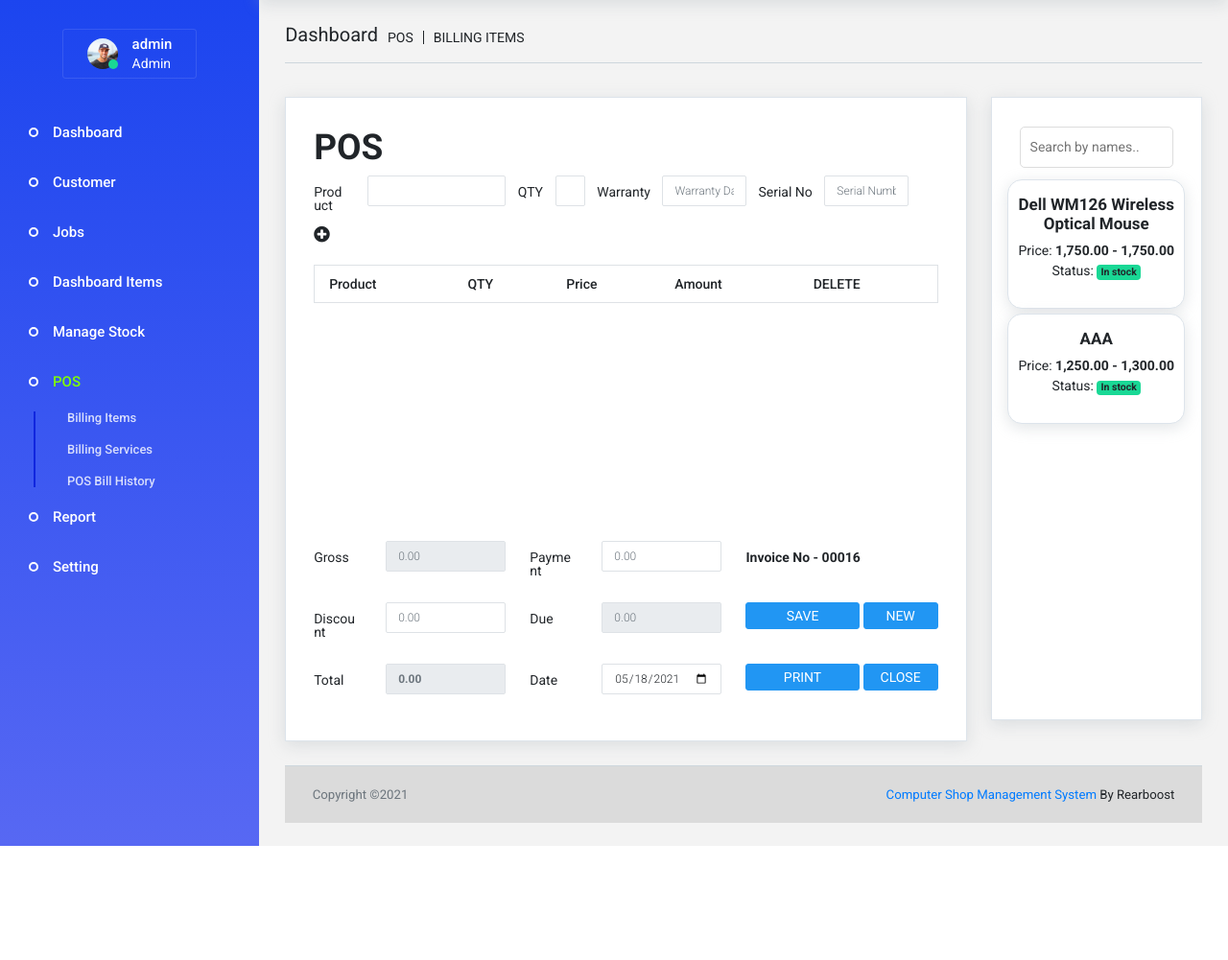
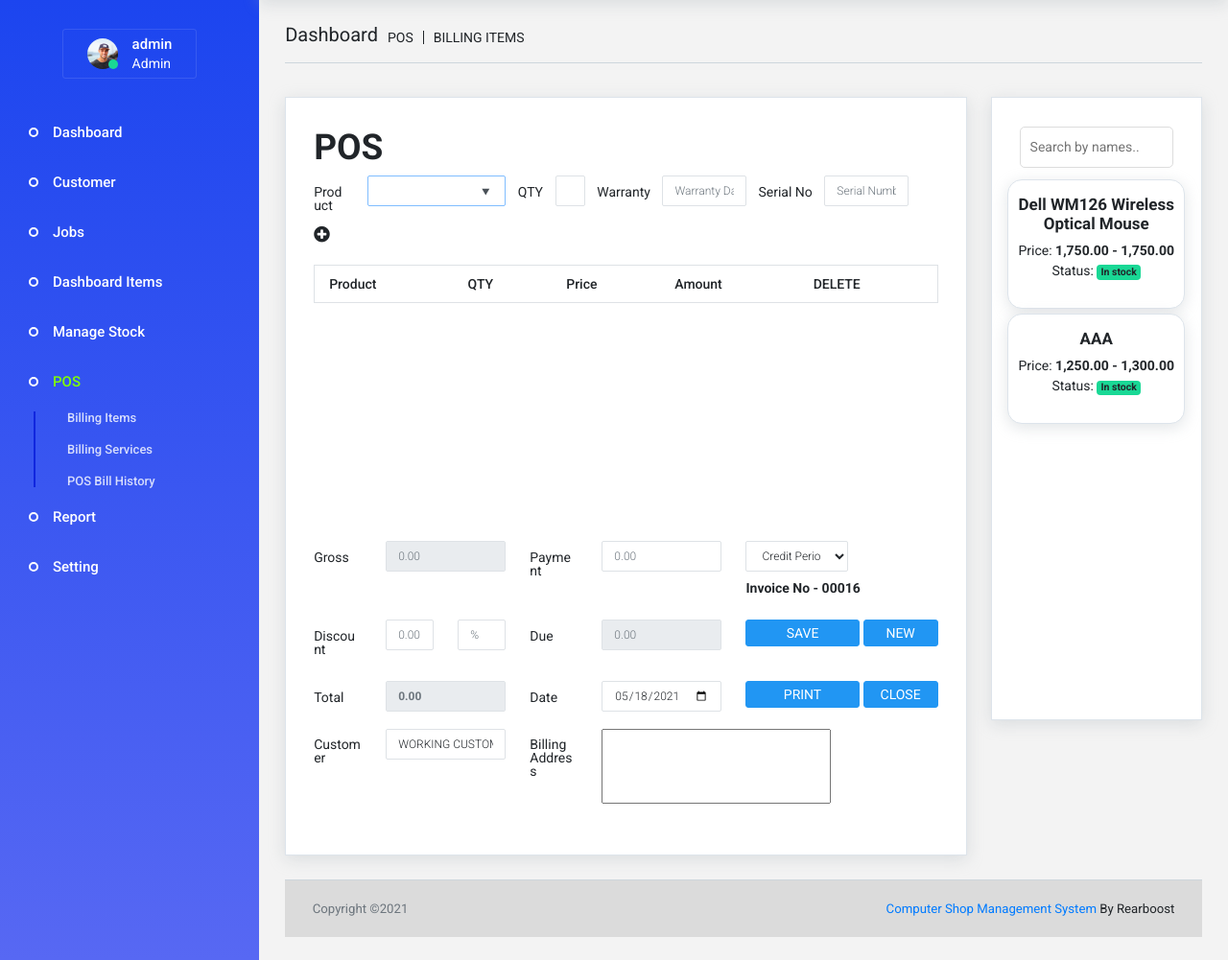
Before and after one commit to rearboost/wordpress-pos, a PHP site: page /content/billing_item.php in a window 1280 px wide. Shown: the part 63-1064 px from the top of the page at 96% size. Before the commit the page ends 945 px from the top, so only its background shows below. Run offline with PHP 8.4, Linux system fonts and the light colour scheme; a user stored in the database is signed in; data comes from the database, SQL or seed files in the repository; both versions use the stored data as it was after the commit; data that the repository does not hold is empty; some web fonts are replaced.

Commit message:
POS Bill  Update

```diff
--- a/content/billing_item.php
+++ b/content/billing_item.php
@@ -178,11 +178,20 @@ include('../include/config.php');
                                   }
 
                                 ?>
+
                                 <input type="hidden" id="inv_id" value="<?php echo $nextID ?>">
-                                <b><label class="col-sm-12 col-form-label">Invoice No - <?php echo sprintf('%05d', $nextID); ?></label></b>
-                                    <!-- <div class="col-sm-8">
-                                      <input type="text" class="form-control" name ="invoice_no"  value=""/>
-                                    </div> -->
+                                  <div class="col-sm-7">
+                                   <select class="form-control" id="credit_period" name="credit_period" required>
+                                        <option value = "0">Credit Period</option>
+                                        <option value = "7">7 Days</option>
+                                        <option value = "14">14 Days</option>
+                                        <option value = "21">21 Days</option>
+                                        <option value = "28">28 Days</option>
+                                    </select>
+
+                                  </div>
+                                  <b><label class="col-sm-12 col-form-label">Invoice No - <?php echo sprintf('%05d', $nextID); ?></label></b>
+
                                 </div>
                             </div>
                         </div><!-- end 3rd row-->
@@ -191,8 +200,11 @@ include('../include/config.php');
                             <div class="col-md-4">
                                 <div class="form-group row">
                                 <label class="col-sm-4 col-form-label">Discount</label>
-                                    <div class="col-sm-8">
+                                    <div class="col-sm-4">
                                       <input type="text" class="form-control" name ="discount" id="discount" onkeyup="myFunction()"  placeholder="0.00" />
+                                    </div>
+                                    <div class="col-sm-4">
+                                      <input type="text" class="form-control" name ="discount_percentage" id="discount_percentage" onkeyup="myDis()"  placeholder="%" />
                                     </div>
                                 </div>
                             </div>
@@ -233,11 +245,30 @@ include('../include/config.php');
                             </div>
                         </div><!-- end 5th row-->
 
+                        <div class="row">
+                            <div class="col-md-4">
+                                <div class="form-group row">
+                                <label class="col-sm-4 col-form-label">Customer</label>
+                                    <div class="col-sm-8">
+                                      <input type="text" class="form-control"  name="customer" id="customer" value="WORKING CUSTOMER"  placeholder="Customer Name"/>
+                                    </div>
+                                </div>
+                            </div>
+                            <div class="col-md-4">
+                                <div class="form-group row">
+                                <label class="col-sm-4 col-form-label">Billing Address</label>
+                                    <div class="col-sm-8">
+                                       <textarea id="billing_address" name="billing_address" rows="3" cols="26"> </textarea>
+                                    </div>
+                                </div>
+                            </div>
+                            <div class="col-md-4">
+
+                            </div>
+                        </div><!-- end 5th row-->
+
                         <!-- Trigger the modal with a button -->
                         <!-- <button type="button" class="btn btn-info btn-lg" data-toggle="modal" data-target="#exampleModalCenter">Open Modal</button> -->
-
-
-
                     </div>
                   </div>
                 </div>
@@ -351,8 +382,65 @@ include('../include/config.php');
     var numberRegex = /^[+-]?\d+(\.\d+)?([eE][+-]?\d+)?$/;
 
     $(document).ready(function() {
+           tmpEmpty();
 
-        tmpEmpty();
+           $("#product_name").focus();
+       // $("#credit_period").css({display: "none"});
+
+          //Enter Key Events
+          $("#product_name").keypress(function(e){
+              if (e.which == 13)
+              {
+                  if($(this).val()=="+"){
+                    $('#product_name').val("")
+                    $("#discount").focus();
+                  }else{
+                    $("#quantity").focus();
+                  }
+              };
+          });
+
+          $("#quantity").keypress(function(e){
+              if (e.which == 13)
+              {
+                 $("#warranty").focus();
+              };
+          });
+
+          $("#warranty").keypress(function(e){
+              if (e.which == 13)
+              {
+                 $("#serial_no").focus();
+              };
+          });
+
+          $("#serial_no").keypress(function(e){
+              if (e.which == 13)
+              {
+                 AddPro();
+              };
+          });
+
+          $("#discount").keypress(function(e){
+              if (e.which == 13)
+              {
+                 $("#payment").focus();
+              };
+          });
+
+          $("#payment").keypress(function(e){
+              if (e.which == 13)
+              {
+                 $("#customer").focus();
+              };
+          });
+
+          $("#customer").keypress(function(e){
+              if (e.which == 13)
+              {
+                 $("#billing_address").focus();
+              };
+          });
     });
 
     //Discount On Change
@@ -375,9 +463,44 @@ include('../include/config.php');
               icon: "error",
               button: "Ok !",
               });
-              $('#discount').val('');
+              $('#discount').val(0);
+          }else{
+            $('#discount').val(0);
           }
+          myFunction();
         }
+    }
+
+    function myDis(){
+
+       var gross= $('#gross').val();
+       var discount_percentage= $('#discount_percentage').val();
+
+        if(numberRegex.test(discount_percentage)){
+
+          var discount = (Number(gross)*(Number(discount_percentage)/100)).toFixed(2);
+          $('#discount').val(discount);
+          myFunction();
+
+        }else{
+
+          if(discount_percentage!=''){
+              swal({
+              title: "Discount Percentage must be Number !",
+              text: "Validation",
+              icon: "error",
+              button: "Ok !",
+              });
+              $('#discount').val(0);
+              $('#discount_percentage').val(0);
+          }else{
+             $('#discount').val(0);
+             $('#discount_percentage').val(0);
+
+          }
+          myFunction();
+        }
+
     }
 
     function paymentFun(){
@@ -389,6 +512,12 @@ include('../include/config.php');
 
           var due = (Number(payment) - Number(total)).toFixed(2)
           $('#due').val(due);
+
+          if(Number(payment)<Number(total)){
+              $("#credit_period").css({display: "inherit"});
+          }else{
+              $("#credit_period").css({display: "none"});
+          }
 
         }else{
 
@@ -402,7 +531,6 @@ include('../include/config.php');
               $('#payment').val('');
           }
         }
-
     }
 
     // Data add to the Temp POS table
@@ -436,10 +564,13 @@ include('../include/config.php');
 
                     $('#product_name').val("")
                     $('#quantity').val("")
+                    $('#warranty').val("")
+                    $('#serial_no').val("")
 
                     $( "#here" ).load(window.location.href + " #here" );
                     $("#gross").val(data);
                     $("#total").val(data);
+                    $("#product_name").focus();
                 }
               }
         });
@@ -518,6 +649,9 @@ include('../include/config.php');
         var total= $('#total').val();
         var discount= $('#discount').val();
         var payment= $('#payment').val();
+        var credit_period= $('#credit_period').val();
+        var customer= $('#customer').val();
+        var billing_address= $('#billing_address').val();
         var date= $('#date').val();
 
         if(payment!='' && numberRegex.test(payment)){
@@ -525,7 +659,7 @@ include('../include/config.php');
             $.ajax({
                 type: 'post',
                 url: '../controller/billing_controller.php',
-                data: {save:save,total:total,discount:discount,payment:payment,date:date},
+                data: {save:save,total:total,discount:discount,payment:payment,date:date,credit_period:credit_period,billing_address:billing_address,customer:customer},
                 success: function (data) {
 
                     swal({
@@ -547,6 +681,9 @@ include('../include/config.php');
         var total= $('#total').val();
         var discount= $('#discount').val();
         var payment= $('#payment').val();
+        var credit_period= $('#credit_period').val();
+        var customer= $('#customer').val();
+        var billing_address= $('#billing_address').val();
         var date= $('#date').val();
         var inv_id= $('#inv_id').val();
 
@@ -555,7 +692,7 @@ include('../include/config.php');
             $.ajax({
                 type: 'post',
                 url: '../controller/billing_controller.php',
-                data: {save:save,total:total,discount:discount,payment:payment,date:date},
+                data: {save:save,total:total,discount:discount,payment:payment,date:date,credit_period:credit_period,billing_address:billing_address,customer:customer},
                 success: function (data) {
 
                     setTimeout(function(){window.open('print?id='+inv_id, '_blank'); }, 100);
--- a/controller/billing_controller.php
+++ b/controller/billing_controller.php
@@ -118,9 +118,12 @@
             $total = $_POST['total'];
             $discount = $_POST['discount'];
             $payment = $_POST['payment'];
+            $credit_period = $_POST['credit_period'];
+            $customer = $_POST['customer'];
+            $billing_address = $_POST['billing_address'];
             $date = $_POST['date'];
 
-            $sql_invoice = "INSERT INTO  invoice (total,discount,payment,date) VALUES ('$total','$discount','$payment','$date')";
+            $sql_invoice = "INSERT INTO  invoice (total,discount,payment,credit_period,customer,billing_address,date) VALUES ('$total','$discount','$payment','$credit_period','$customer','$billing_address','$date')";
             mysqli_query($conn,$sql_invoice);
 
             $sql ="SELECT id FROM invoice ORDER BY id DESC LIMIT 1";
@@ -155,8 +158,6 @@
             }else{
                 echo  mysqli_error($conn);
             }
-
-
         }
 
     ?>
```
Also changed, not shown: content/print.php (+25 -5 lines), database/mobile_shop.sql (+42 -34 lines).
